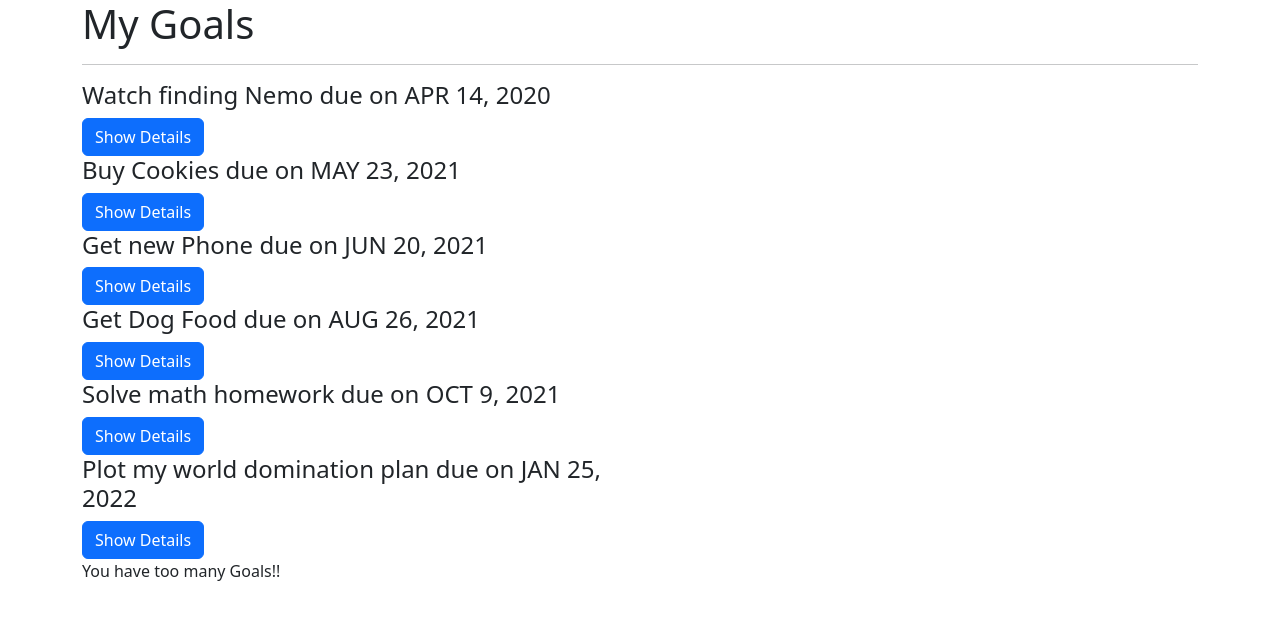
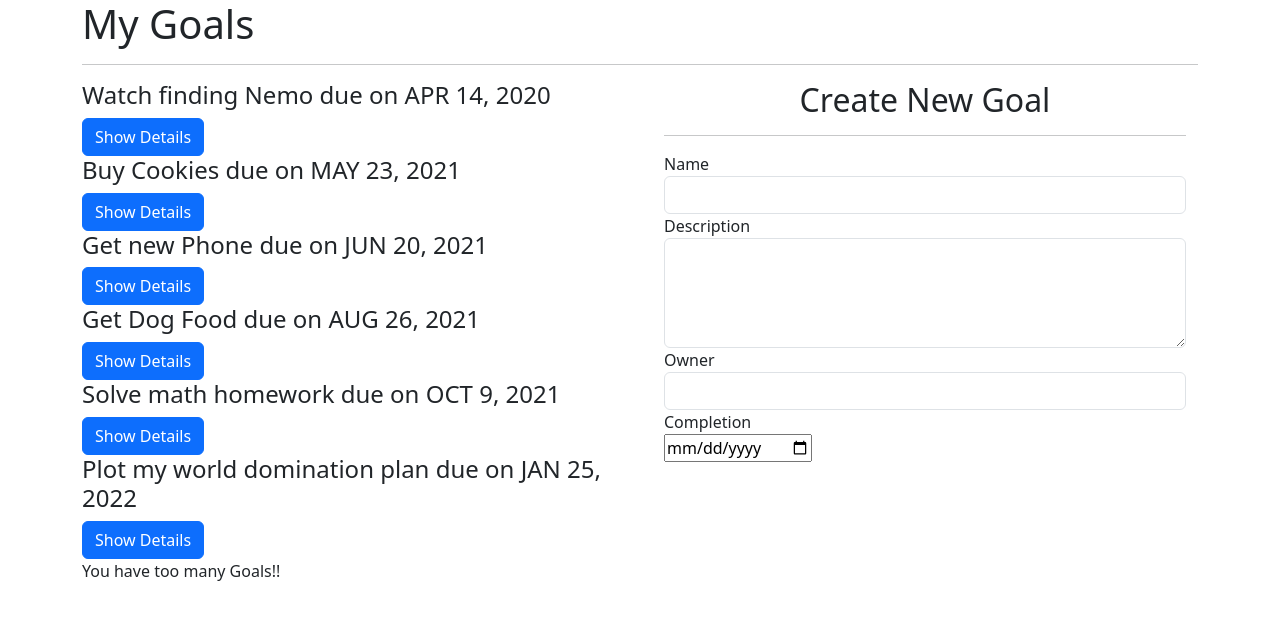
Before and after one commit to Andrew-1000/GoalsApp, an Angular app: page / in a window 1280 px wide. Shown: the top 620 px of the page. Built offline with nearby package versions, Linux system fonts and the light colour scheme.

Commit message:
Updated everything

```diff
--- a/src/app/app.module.ts
+++ b/src/app/app.module.ts
@@ -9,6 +9,7 @@ import { GoalDetailComponent } from './goal-detail/goal-detail.component';
 import { StrikethroughDirective } from './strikethrough.directive';
 import { DateCountPipe } from './date-count.pipe';
 import { GoalFormComponent } from './goal-form/goal-form.component';
+import { FormsModule } from '@angular/forms';
 
 @NgModule({
   declarations: [
@@ -22,7 +23,8 @@ import { GoalFormComponent } from './goal-form/goal-form.component';
   ],
   imports: [
     BrowserModule,
-    AppRoutingModule
+    AppRoutingModule,
+    FormsModule
   ],
   providers: [],
   bootstrap: [AppComponent]
--- a/src/app/goal-detail/goal-detail.component.html
+++ b/src/app/goal-detail/goal-detail.component.html
@@ -7,6 +7,6 @@ To Consult: {{goal.owner}}
 
 <p>This goal will be complete in {{goal.completeDate|dateCount}} days</p>
 <br>
-<button (click)=goalComplete(true) class="btn btn-outline-primary">Goal Complete</button> &nbsp;
+<button (click)=goalComplete(true) class="btn btn-outline-success">Goal Complete</button> &nbsp;
 <button (click)=deleteComplete(true) class="btn btn-outline-danger">Delete Goal</button>
 <br>
--- a/src/app/goal-form/goal-form.component.html
+++ b/src/app/goal-form/goal-form.component.html
@@ -1 +1,27 @@
-<p>goal-form works!</p>
+<div class="container-fluid">
+    <h2 class="text-center">Create New Goal</h2>
+    <hr>
+    <form #goalForm="ngForm">
+        <div class="form-group">
+            <label for="name">Name</label>
+            <input type="text" required class="form-control" id="name" [(ngModel)]="newGoal.name" name="name" #name='ngModel'>
+            <div [hidden]="name.valid || name.pristine" class="alert alert-danger">
+                <p>Name is required</p>
+            </div>
+        </div>
+        <div class="form-group">
+            <label for="description">Description</label>
+            <textarea name="description" id="description" class="form-control" rows="4" required></textarea>
+        </div>
+        <div class="form-group">
+            <label for="owner">Owner</label>
+            <input name="owner" required type="text" id="owner" class="form-control">
+        </div>
+
+        <div class="form-group">
+            <label for="complete">Completion</label><br>
+            <input type='date' id="complete" required>
+        </div>
+    </form>
+
+</div>
--- a/src/app/goal-form/goal-form.component.ts
+++ b/src/app/goal-form/goal-form.component.ts
@@ -1,4 +1,5 @@
 import { Component, OnInit } from '@angular/core';
+import { Goal } from '../goal';
 
 @Component({
   selector: 'app-goal-form',
@@ -7,6 +8,8 @@ import { Component, OnInit } from '@angular/core';
 })
 export class GoalFormComponent implements OnInit {
 
+  newGoal = new Goal(0, "", "", "", new Date());
+
   constructor() { }
 
   ngOnInit(): void {
--- a/src/app/goal/goal.component.html
+++ b/src/app/goal/goal.component.html
@@ -21,6 +21,9 @@
 
 
         </div>
+        <div class="col-md-6">
+            <app-goal-form></app-goal-form>
+        </div>
     </div>
     <p *ngIf='goals.length > 5'>You have too many Goals!!</p>
 
```
